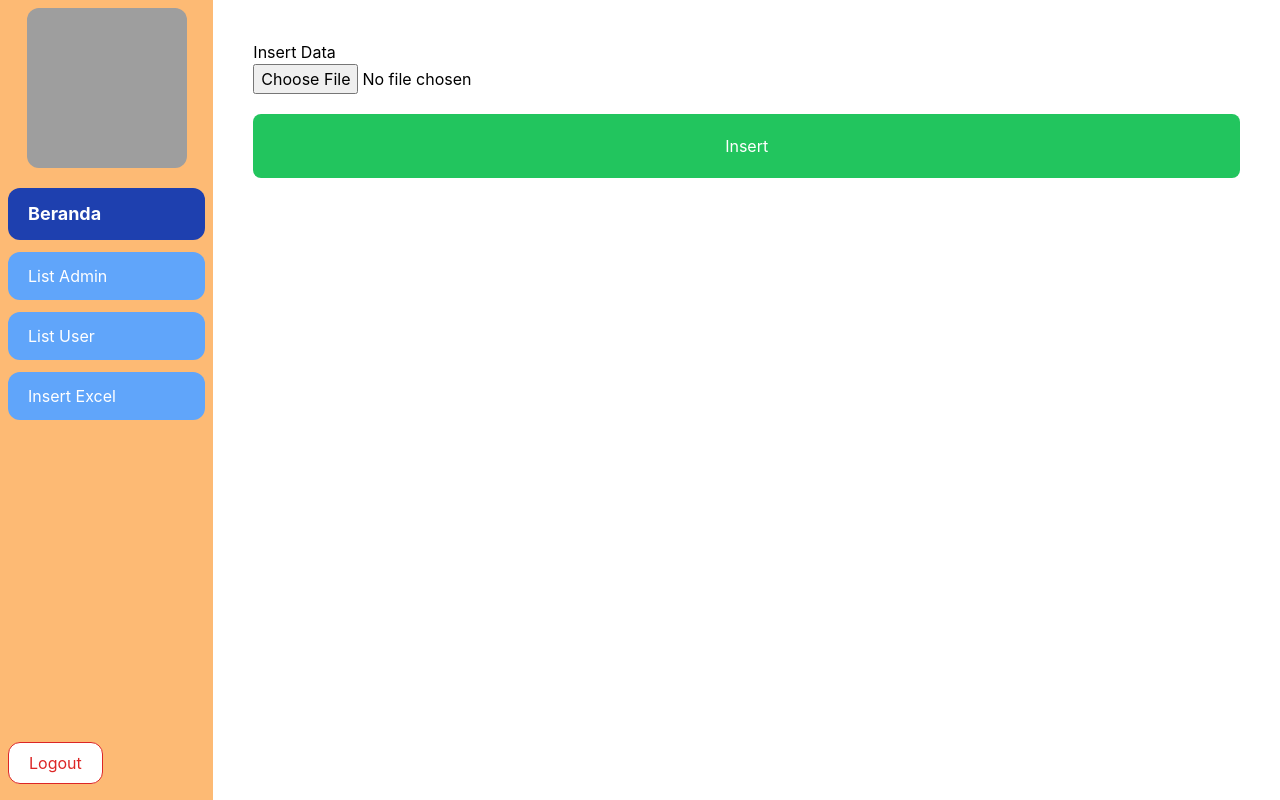
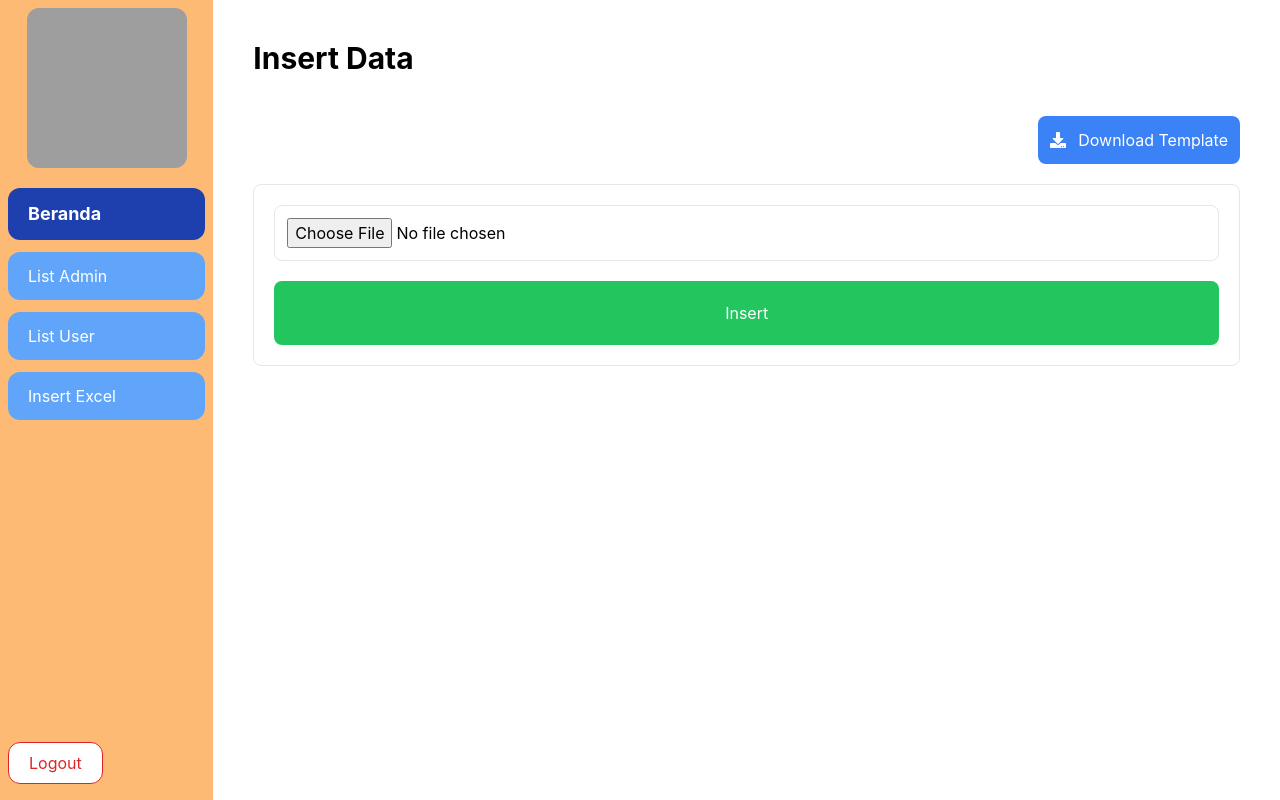
Before and after one commit to alfyandoo/admin-taut-app, a React (Create React App) app: page /insert-excel in a window 1280 px wide. Built offline with nearby package versions, Linux system fonts and the light colour scheme; sample sign-in values are in the browser's storage; grey boxes are pictures that could not be loaded.

Commit message:
fixing insert excel

```diff
--- a/src/components/ManageUser/List.jsx
+++ b/src/components/ManageUser/List.jsx
@@ -60,7 +60,7 @@ export const List = ({ data, getAllUser }) => {
               </td>
               <td className="p-5 align-top">
                 <p className="text-xs 2xl:text-sm font-normal text-psl-black-100 text-center">
-                  {item.phone}
+                  {item.phone_number}
                 </p>
               </td>
               <td className="p-5 align-top">
--- a/src/components/Menu.jsx
+++ b/src/components/Menu.jsx
@@ -26,7 +26,7 @@ export const Menu = () => {
   ];
 
   const Logout = () => {
-    localStorage.removeItem("token");
+    localStorage.removeItem("token-admin");
     setAuth(null);
     window.location.href = "/login";
   };
--- a/src/pages/InsertExcel.jsx
+++ b/src/pages/InsertExcel.jsx
@@ -1,14 +1,70 @@
+import { FaDownload } from "react-icons/fa";
+import { downloadTemplate, insertExcel } from "../utils/api";
+import { useState } from "react";
+
 export const InsertExcel = () => {
-    return (
-        <div className="m-10">
-            <div className="flex flex-col">
-                <h1>Insert Data</h1>
-                <form action="" className="flex flex-col">
-                    <input type="file" />
+  const [fileExcel, setFileExcel] = useState(null);
 
-                    <button className="p-5 bg-green-500 text-white rounded-lg my-5">Insert</button>
-                </form>
-            </div>
+  const handleDownloadTemplate = async () => {
+    await downloadTemplate();
+  };
+
+  const onChangeFile = (event) => {
+    setFileExcel(event.target.files[0]);
+  };
+
+  const handleInsertExcel = async (file) => {
+    console.log(file);
+    const formData = new FormData();
+    formData.append("file", file);
+    try {
+        await insertExcel(formData);
+        alert("Success");
+    } catch (error) {
+        alert("Failed");
+    }
+
+  };
+
+  return (
+    <div className="m-10">
+      <div className="flex flex-col">
+        <h1 className="font-bold text-3xl">Insert Data</h1>
+        <div className="mt-10">
+          <div className="flex justify-end">
+            <button
+              className="p-3 rounded-lg hover:bg-blue-600 bg-blue-500"
+              onClick={() => handleDownloadTemplate()}
+            >
+              <span className="text-white flex items-center justify-center">
+                <FaDownload className="mr-3 text-white" />
+                Download Template
+              </span>
+            </button>
+          </div>
+          <form
+            action=""
+            className="flex flex-col border p-5 rounded-lg mt-5"
+            onSubmit={(event) => {
+              event.preventDefault();
+              handleInsertExcel(fileExcel);
+            }}
+          >
+            <input
+              type="file"
+              className="border mb-5 rounded-lg p-3"
+              onChange={(event) => onChangeFile(event)}
+            />
+
+            <button
+              className="p-5 bg-green-500 hover:bg-green-600 text-white rounded-lg"
+              type="submit"
+            >
+              Insert
+            </button>
+          </form>
         </div>
-    )
-}
+      </div>
+    </div>
+  );
+};
--- a/src/utils/api.js
+++ b/src/utils/api.js
@@ -0,0 +1,56 @@
+const BASE_URL = "http://34.101.36.56:1323/v1";
+
+function getAccessToken() {
+  return localStorage.getItem("token-admin");
+}
+
+function putAccessToken(accessToken) {
+  return localStorage.setItem("token-admin", accessToken);
+}
+
+async function fetchWithToken(url, options = {}) {
+  return fetch(url, {
+    ...options,
+    headers: {
+      ...options.headers,
+      Authorization: `Bearer ${getAccessToken()}`,
+    },
+  });
+}
+
+async function downloadTemplate() {
+  const response = await fetchWithToken(
+    `${BASE_URL}/admins/users/inserts/download-template`
+  );
+
+  const blob = await response.blob();
+
+  const url = window.URL.createObjectURL(new Blob([blob]));
+  const link = document.createElement("a");
+  link.href = url;
+  link.setAttribute("download", `template-taut-${Date.now()}.xlsx`);
+  document.body.appendChild(link);
+  link.click();
+}
+
+async function insertExcel(formData) {
+  const response = await fetchWithToken(
+    `${BASE_URL}/admins/users/inserts/upload`,
+    {
+      method: "POST",
+      body: formData,
+    }
+  );
+
+  const blob = await response.blob();
+
+  const url = window.URL.createObjectURL(new Blob([blob]));
+  const link = document.createElement("a");
+  link.href = url;
+  link.setAttribute("download", `list-user-output-${Date.now()}.xlsx`);
+  document.body.appendChild(link);
+  link.click();
+  console.log(blob, "test");
+}
+
+export { putAccessToken, downloadTemplate, insertExcel };
```
